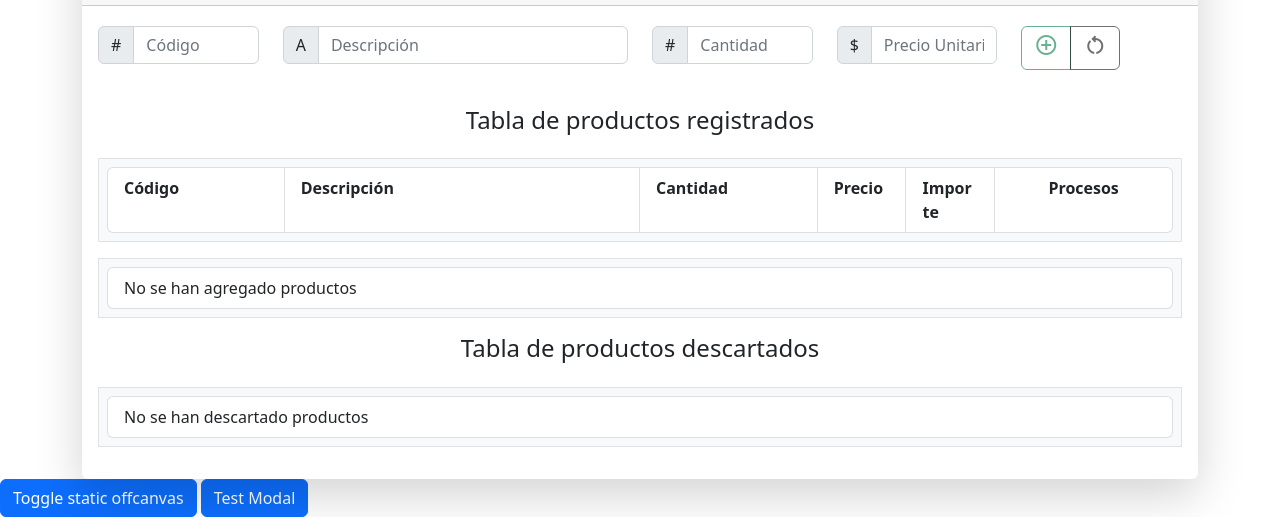
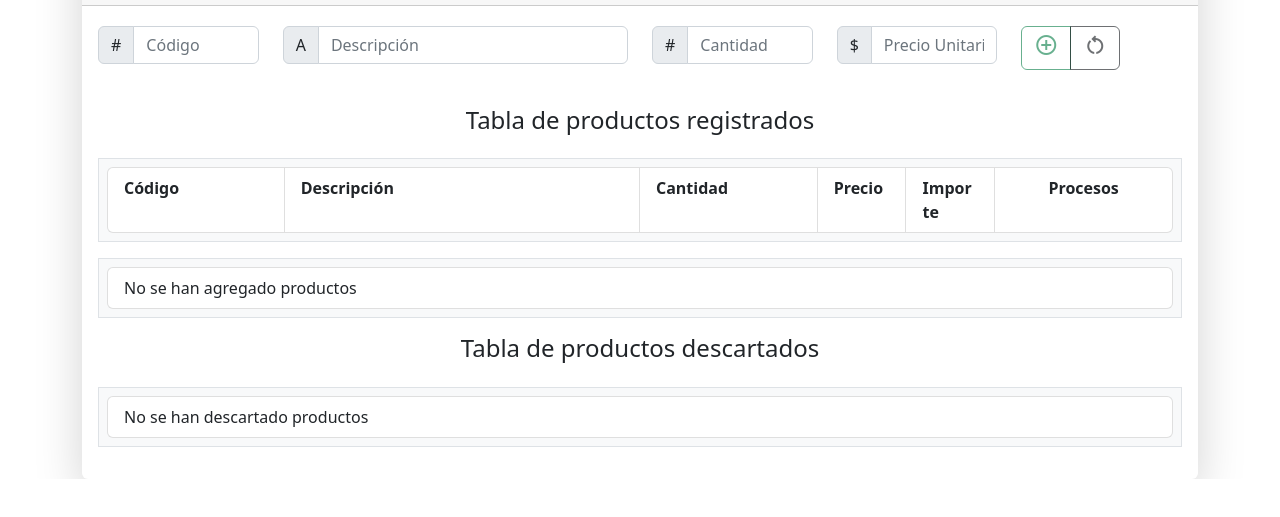
Before and after one commit to MarioLara76/dwfs23-proy2-crud, a plain HTML site: page index.html in a window 1280 px wide. Shown: the part 490-1007 px from the top of the page. After the commit the page ends 969 px from the top, so only its background shows below. Drawn offline with nearby package versions, Linux system fonts and the light colour scheme.

Commit message:
20230104 2203 Optimizando mensajes

```diff
--- a/index.html
+++ b/index.html
@@ -119,14 +119,6 @@
             </div>
         </div>
     </section>
-    <button class="btn btn-primary" type="button" data-bs-toggle="offcanvas" data-bs-target="#messageModal" aria-controls="messageModal">
-        Toggle static offcanvas
-    </button>
-
-    <button class="btn btn-primary" type="button" onclick="showModal('confirm','Error en el proceso')">
-        Test Modal
-    </button>
-
     <div class="offcanvas offcanvas-bottom" data-bs-backdrop="static" tabindex="-1" id="messageModal" aria-labelledby="messageModalLabel">
         <div class="offcanvas-header">
             <h5 class="offcanvas-title" id="messageModalLabel">Notification</h5>
```
